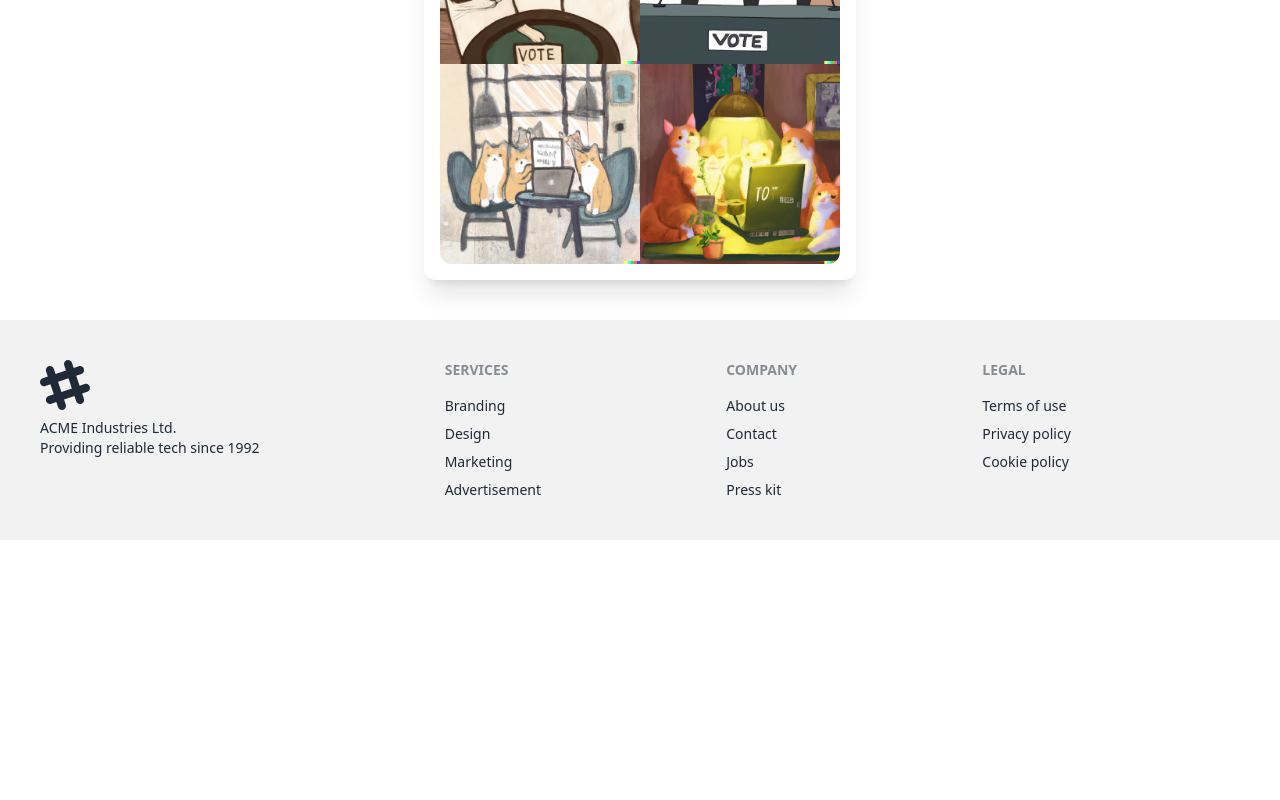
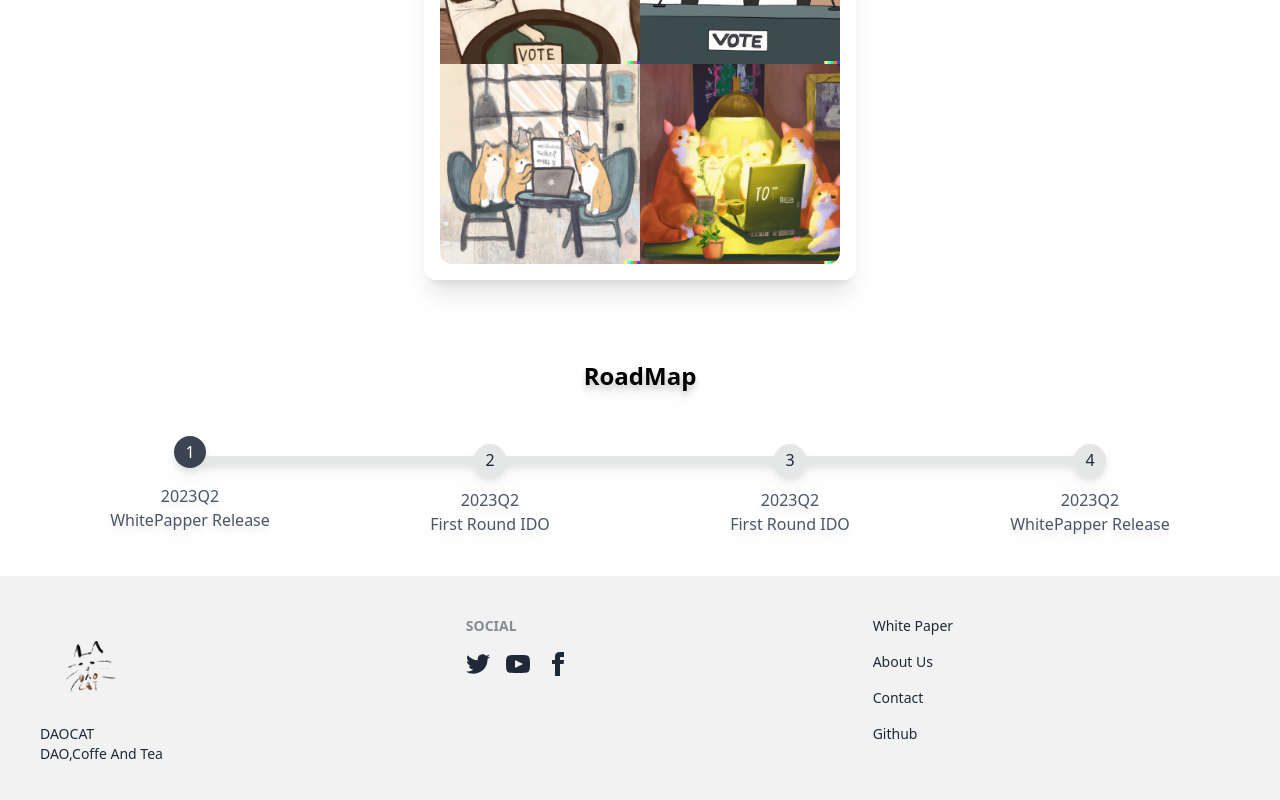
Before and after one commit to DAOCAT-studio/yang-2.0, a Next.js app: page /main in a window 1280 px wide. Shown: the part 1266-2066 px from the top of the page. Before the commit the page ends 1806 px from the top, so only its background shows below. Built offline with nearby package versions, Linux system fonts and the light colour scheme.

Commit message:
add road map

```diff
--- a/src/pages/main.tsx
+++ b/src/pages/main.tsx
@@ -526,43 +526,114 @@
         </div>
         {GovernanceContent}
 
+        <div className="w-full flex flex-col my-10 drop-shadow-lg shadow-black  px-10">
+          <div className="w-full flex flex-col justify-center items-center mb-10 ">
+            <h1 className="text-2xl font-bold drop-shadow-lg shadow-black ">
+              RoadMap
+            </h1>
+          </div>
+
+          <ul className="ds-steps ds-steps-vertical lg:ds-steps-horizontal w-full text-gray-600 space-y-2">
+            <li className="ds-step ds-step-neutral">
+              <span className=" absolute place-self-center lg:relative">
+                2023Q2
+                <br />
+                WhitePapper Release
+
+              </span>
+            </li>
+            <li className="ds-step ">
+              <span className=" absolute place-self-center lg:relative">
+                2023Q2
+                <br />
+                First Round IDO
+              </span>
+            </li>
+            <li className="ds-step ">
+              <span className=" absolute place-self-center lg:relative">
+                2023Q2
+
+                <br />
+                First Round IDO
+              </span>
+            </li>
+            <li className="ds-step ">
+              <span className=" absolute place-self-center lg:relative">
+                2023Q2
+                <br />
+                WhitePapper Release
+
+              </span>
+            </li>
+
+
+          </ul>
+        </div>
+
         <footer className="ds-footer p-10 bg-base-200 text-base-content">
           <div>
-            <svg
-              width="50"
-              height="50"
-              viewBox="0 0 24 24"
-              xmlns="http://www.w3.org/2000/svg"
-              fillRule="evenodd"
-              clipRule="evenodd"
-              className="fill-current">
-              <path d="M22.672 15.226l-2.432.811.841 2.515c.33 1.019-.209 2.127-1.23 2.456-1.15.325-2.148-.321-2.463-1.226l-.84-2.518-5.013 1.677.84 2.517c.391 1.203-.434 2.542-1.831 2.542-.88 0-1.601-.564-1.86-1.314l-.842-2.516-2.431.809c-1.135.328-2.145-.317-2.463-1.229-.329-1.018.211-2.127 1.231-2.456l2.432-.809-1.621-4.823-2.432.808c-1.355.384-2.558-.59-2.558-1.839 0-.817.509-1.582 1.327-1.846l2.433-.809-.842-2.515c-.33-1.02.211-2.129 1.232-2.458 1.02-.329 2.13.209 2.461 1.229l.842 2.515 5.011-1.677-.839-2.517c-.403-1.238.484-2.553 1.843-2.553.819 0 1.585.509 1.85 1.326l.841 2.517 2.431-.81c1.02-.33 2.131.211 2.461 1.229.332 1.018-.21 2.126-1.23 2.456l-2.433.809 1.622 4.823 2.433-.809c1.242-.401 2.557.484 2.557 1.838 0 .819-.51 1.583-1.328 1.847m-8.992-6.428l-5.01 1.675 1.619 4.828 5.011-1.674-1.62-4.829z"></path>
-            </svg>
+            <Image
+              src={DAOCAT_LOGO_DARK}
+              alt="DaoCat Logo"
+              width={100}
+              height={100}
+            />
             <p>
-              ACME Industries Ltd.
+              DAOCAT
               <br />
-              Providing reliable tech since 1992
+              DAO,Coffe And Tea
             </p>
           </div>
           <div>
-            <span className="ds-footer-title">Services</span>
-            <a className="ds-link ds-link-hover">Branding</a>
-            <a className="ds-link ds-link-hover">Design</a>
-            <a className="ds-link ds-link-hover">Marketing</a>
-            <a className="ds-link ds-link-hover">Advertisement</a>
+            <span className="ds-footer-title">Social</span>
+            <div className="grid grid-flow-col gap-4">
+              <a>
+                <svg
+                  xmlns="http://www.w3.org/2000/svg"
+                  width="24"
+                  height="24"
+                  viewBox="0 0 24 24"
+                  className="fill-current">
+                  <path d="M24 4.557c-.883.392-1.832.656-2.828.775 1.017-.609 1.798-1.574 2.165-2.724-.951.564-2.005.974-3.127 1.195-.897-.957-2.178-1.555-3.594-1.555-3.179 0-5.515 2.966-4.797 6.045-4.091-.205-7.719-2.165-10.148-5.144-1.29 2.213-.669 5.108 1.523 6.574-.806-.026-1.566-.247-2.229-.616-.054 2.281 1.581 4.415 3.949 4.89-.693.188-1.452.232-2.224.084.626 1.956 2.444 3.379 4.6 3.419-2.07 1.623-4.678 2.348-7.29 2.04 2.179 1.397 4.768 2.212 7.548 2.212 9.142 0 14.307-7.721 13.995-14.646.962-.695 1.797-1.562 2.457-2.549z"></path>
+                </svg>
+              </a>
+              <a>
+                <svg
+                  xmlns="http://www.w3.org/2000/svg"
+                  width="24"
+                  height="24"
+                  viewBox="0 0 24 24"
+                  className="fill-current">
+                  <path d="M19.615 3.184c-3.604-.246-11.631-.245-15.23 0-3.897.266-4.356 2.62-4.385 8.816.029 6.185.484 8.549 4.385 8.816 3.6.245 11.626.246 15.23 0 3.897-.266 4.356-2.62 4.385-8.816-.029-6.185-.484-8.549-4.385-8.816zm-10.615 12.816v-8l8 3.993-8 4.007z"></path>
+                </svg>
+              </a>
+              <a>
+                <svg
+                  xmlns="http://www.w3.org/2000/svg"
+                  width="24"
+                  height="24"
+                  viewBox="0 0 24 24"
+                  className="fill-current">
+                  <path d="M9 8h-3v4h3v12h5v-12h3.642l.358-4h-4v-1.667c0-.955.192-1.333 1.115-1.333h2.885v-5h-3.808c-3.596 0-5.192 1.583-5.192 4.615v3.385z"></path>
+                </svg>
+              </a>
+            </div>
           </div>
-          <div>
-            <span className="ds-footer-title">Company</span>
-            <a className="ds-link ds-link-hover">About us</a>
-            <a className="ds-link ds-link-hover">Contact</a>
-            <a className="ds-link ds-link-hover">Jobs</a>
-            <a className="ds-link ds-link-hover">Press kit</a>
-          </div>
-          <div>
-            <span className="ds-footer-title">Legal</span>
-            <a className="ds-link ds-link-hover">Terms of use</a>
-            <a className="ds-link ds-link-hover">Privacy policy</a>
-            <a className="ds-link ds-link-hover">Cookie policy</a>
+          <div className="w-full h-[300px] flex fle-row justify-between">
+            <div className="flex flex-col space-y-4">
+              {/* <span className="ds-footer-title">Services</span> */}
+              <a className="ds-link ds-link-hover">White Paper</a>
+              <a className="ds-link ds-link-hover">About Us</a>
+              <a className="ds-link ds-link-hover">Contact</a>
+              <a className="ds-link ds-link-hover">Github</a>
+            </div>
+            {/* <div className="flex flex-col  space-y-4">
+              <span className="ds-footer-title">Services</span>
+              <a className="ds-link ds-link-hover">Branding</a>
+              <a className="ds-link ds-link-hover">Design</a>
+              <a className="ds-link ds-link-hover">Marketing</a>
+              <a className="ds-link ds-link-hover">Advertisement</a>
+            </div> */}
           </div>
         </footer>
       </div>
```
